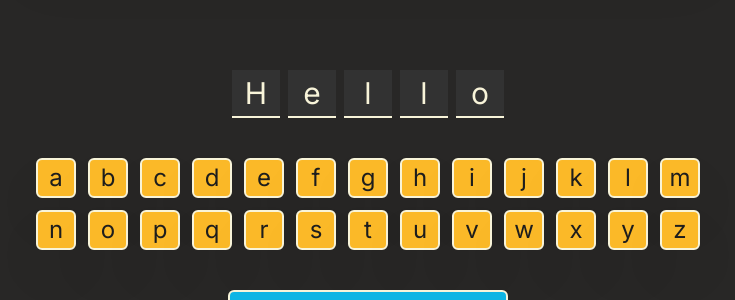
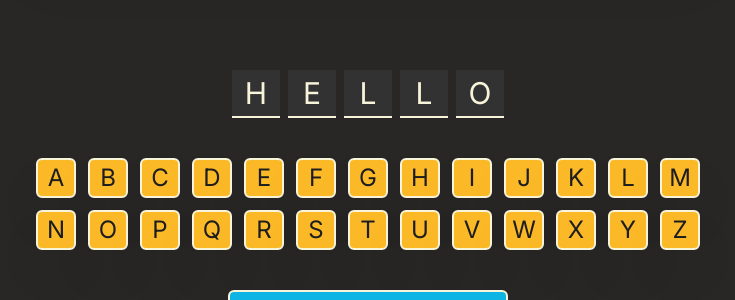
Before and after one commit to Syntrice/assembly-endgame, a React (Vite) app: page / in a window 1280 px wide. Shown: the part 430-730 px from the top of the page, without its empty margins (272-1007 px from the left). Built offline with nearby package versions, Linux system fonts and the light colour scheme; some icons are missing.

Commit message:
feat: Set keyboard state based on guesses
Set each key's state based on whether a guess has been made, is correct,
or incorrect.

```diff
--- a/src/components/Main.tsx
+++ b/src/components/Main.tsx
@@ -6,15 +6,14 @@ import StatusDisplay from "./status-display/StatusDisplay";
 import WordDisplay from "./word-display/WordDisplay";
 
 export default function Main() {
-
-    const gameLogic: GameLogic = useGameLogic();
+    const gameLogic = useGameLogic();
 
     return (
         <main className="flex flex-col gap-10">
             <StatusDisplay status={gameLogic.gameState} />
             <LifeIndicator lives={gameLogic.lives} />
-            <WordDisplay word={gameLogic.word} />
-            <Keyboard onType={gameLogic.guess} />
+            <WordDisplay word={gameLogic.correctWord} />
+            <Keyboard onType={gameLogic.guess} guesses={gameLogic.guesses} correctWord={gameLogic.correctWord} />
             <div className="flex justify-center">
                 <Button>Play Again</Button>
             </div>
--- a/src/components/keyboard/Key.tsx
+++ b/src/components/keyboard/Key.tsx
@@ -1,5 +1,5 @@
 import React from "react";
-import { KeyState } from "../../models/key-state";
+import { KeyState } from "../../logic/game-logic";
 
 interface KeyProps {
     keyState: KeyState;
@@ -8,7 +8,7 @@ interface KeyProps {
 }
 
 export default function Key({ keyState, onClick, children }: KeyProps) {
-    const keyColor = () => {
+    function getKeyColor() {
         switch (keyState) {
             case KeyState.Correct:
                 return " bg-theme-green";
@@ -17,15 +17,24 @@ export default function Key({ keyState, onClick, children }: KeyProps) {
             case KeyState.Unknown:
                 return " bg-theme-amber";
         }
-    };
+    }
+
+    function isKeyDisabled() {
+        if (keyState === KeyState.Correct || keyState === KeyState.Incorrect) {
+            return true;
+        }
+        return false;
+    }
 
     return (
         <button
             className={
                 "text-theme-dark border-2 rounded-md border-theme-foreground flex w-10 h-10 justify-center items-center text-2xl shadow-2xl" +
-                keyColor()
+                getKeyColor()
             }
             onClick={onClick}
+            disabled={isKeyDisabled()}
+            aria-disabled={isKeyDisabled()}
         >
             {children}
         </button>
--- a/src/components/keyboard/Keyboard.tsx
+++ b/src/components/keyboard/Keyboard.tsx
@@ -1,17 +1,41 @@
-import { KeyState } from "../../models/key-state";
+import { KeyState } from "../../logic/game-logic";
 import Key from "./Key";
 
 interface KeyboardProps {
-    onType: (letter: string) => void
+    onType: (letter: string) => void;
+    guesses: Set<string>;
+    correctWord: string;
 }
 
-export default function Keyboard( { onType }: KeyboardProps) {
-    const alphabet = "abcdefghijklmnopqrstuvwxyz";
+export default function Keyboard({
+    onType,
+    guesses,
+    correctWord,
+}: KeyboardProps) {
+    const alphabet = "ABCDEFGHIJKLMNOPQRSTUVWXYZ";
+
+    // function to determine key state
+    function getKeyState(letter: string) {
+        if (guesses.has(letter)) {
+            if (correctWord.includes(letter)) {
+                return KeyState.Correct;
+            } else {
+                return KeyState.Incorrect;
+            }
+        }
+        return KeyState.Unknown;
+    }
 
     return (
         <div className="flex justify-center flex-wrap gap-3">
             {alphabet.split("").map((letter, index) => (
-                <Key onClick={() => onType(letter)} key={index} keyState={KeyState.Unknown}>{letter}</Key>
+                <Key
+                    onClick={() => onType(letter)}
+                    key={index}
+                    keyState={getKeyState(letter)}
+                >
+                    {letter}
+                </Key>
             ))}
         </div>
     );
--- a/src/components/status-display/StatusDisplay.tsx
+++ b/src/components/status-display/StatusDisplay.tsx
@@ -1,5 +1,5 @@
 import { Icon } from "@iconify/react/dist/iconify.js";
-import { GameState } from "../../models/game-state";
+import { GameState } from "../../logic/game-logic";
 
 interface StatusDisplayProps {
     status: GameState;
--- a/src/logic/game-logic.ts
+++ b/src/logic/game-logic.ts
@@ -1,10 +1,15 @@
 import { useState } from "react";
-import { GameState } from "../models/game-state";
+
+export enum GameState {
+    Playing,
+    Win,
+    Lose
+};
 
 export interface GameLogic {
     lives: number;
-    word: string;
-    gussedLetters: string[];
+    correctWord: string;
+    guesses: Set<string>;
     gameState: GameState;
     guess: (letter: string) => void;
 }
@@ -13,15 +18,20 @@ export default function useGameLogic(): GameLogic {
     const [guesses, setGuesses] = useState<Set<string>>(new Set());
 
     function guess(letter: string) {
-        setGuesses(prev => prev.add(letter));
-        console.log(guesses);
+        setGuesses(prev => new Set(prev).add(letter));
     }
 
     return {
         lives: 7,
-        word: "Hello",
-        gussedLetters: [],
+        correctWord: "HELLO",
+        guesses: guesses,
         gameState: GameState.Win,
         guess: guess
     };
 }
+
+export enum KeyState {
+    Unknown,
+    Correct,
+    Incorrect,
+}
--- a/src/models/game-state.ts
+++ /dev/null
@@ -1,5 +0,0 @@
-export enum GameState {
-    Playing,
-    Win,
-    Lose
-};
--- a/src/models/key-state.ts
+++ /dev/null
@@ -1,5 +0,0 @@
-export enum KeyState {
-    Unknown,
-    Correct,
-    Incorrect
-};
```
